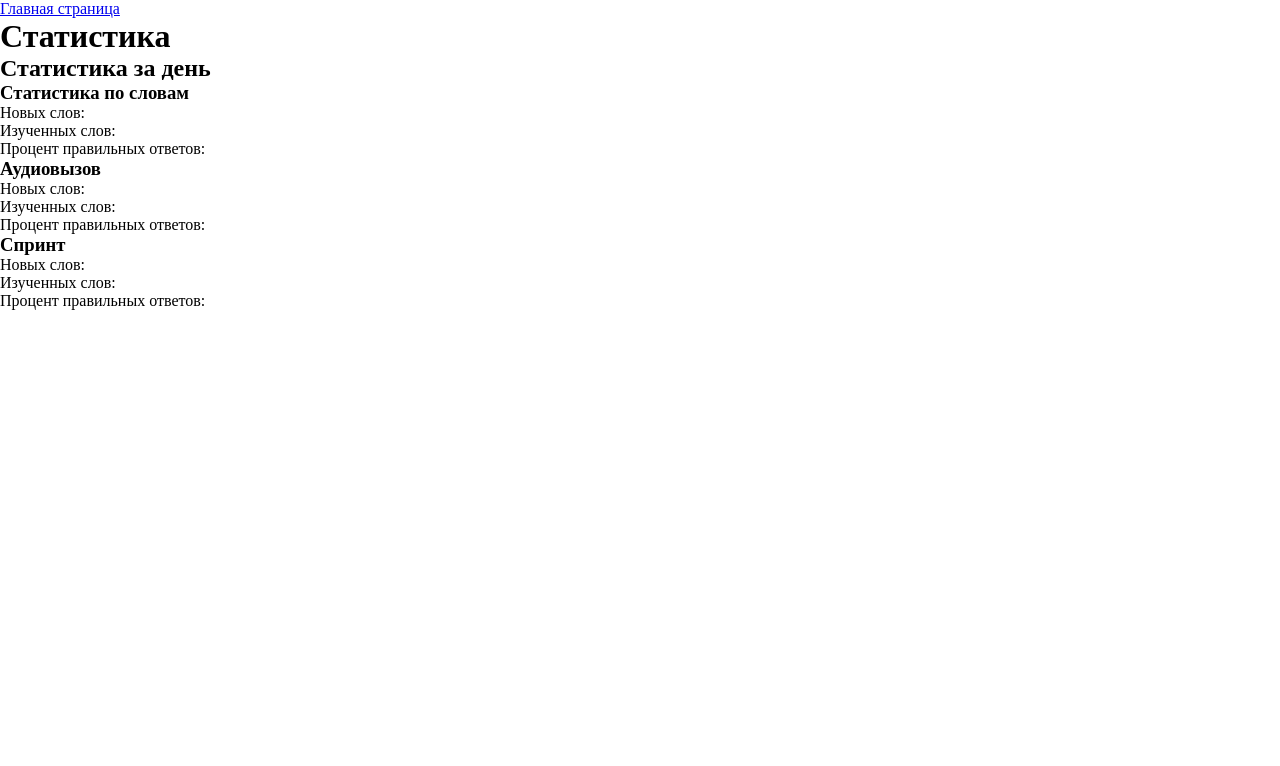
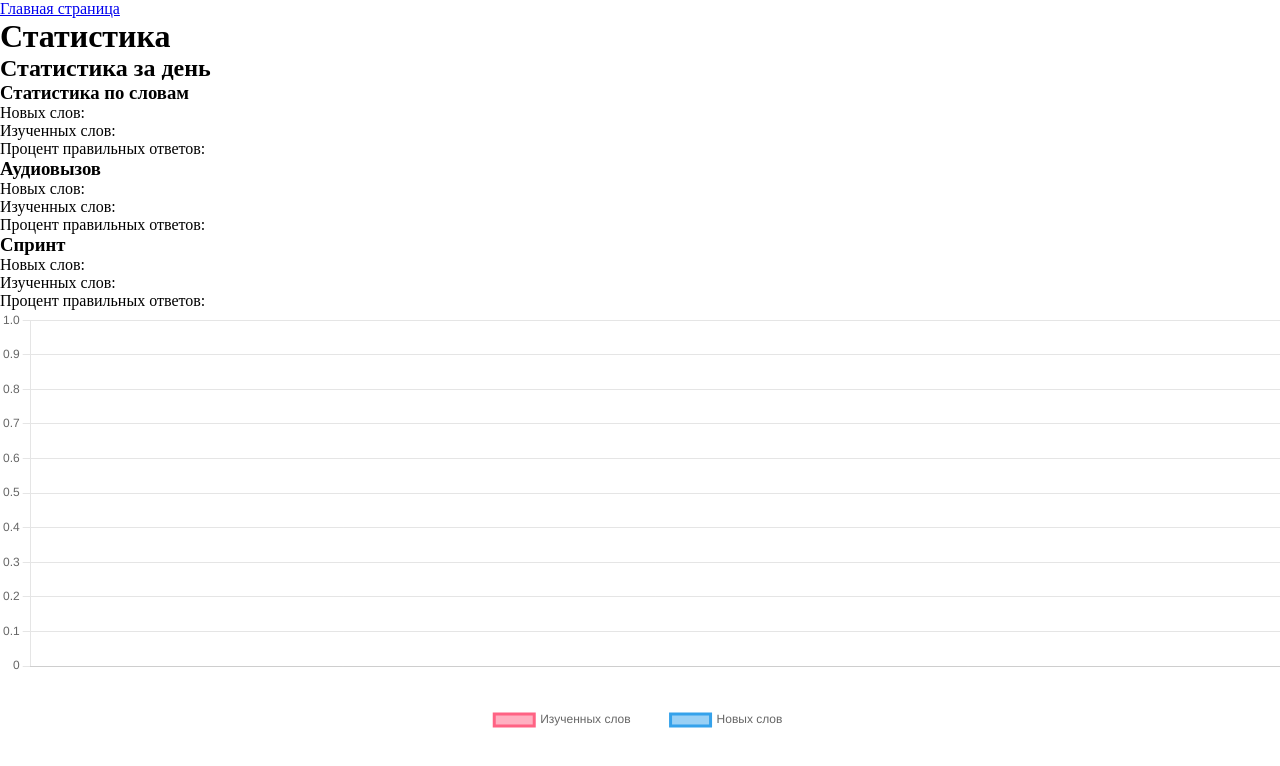
Before and after one commit to anaya-che/rslang, a React (Create React App) app: page /statistics in a window 1280 px wide. Shown: the top 766 px of the page. Built offline with nearby package versions, Linux system fonts and the light colour scheme.

Commit message:
feat: add long-term statistics diagrams

```diff
--- a/package.json
+++ b/package.json
@@ -13,9 +13,11 @@
     "@types/react-dom": "^17.0.11",
     "@types/react-router-dom": "^5.3.3",
     "axios": "^0.25.0",
+    "chart.js": "^3.7.1",
     "mobx": "^6.3.13",
     "mobx-react-lite": "^3.2.3",
     "react": "^17.0.2",
+    "react-chartjs-2": "^4.0.1",
     "react-dom": "^17.0.2",
     "react-router-dom": "^5.3.0",
     "react-scripts": "5.0.0",
--- /dev/null
+++ b/src/modules/statistics/components/long-term-statistics/chart.tsx
@@ -0,0 +1,89 @@
+import React from "react";
+import {
+  Chart as ChartJS,
+  CategoryScale,
+  LinearScale,
+  PointElement,
+  LineElement,
+  Title,
+  Tooltip,
+  Legend,
+} from 'chart.js';
+import { Line } from "react-chartjs-2";
+import { observer } from "mobx-react-lite";
+import { statisticsState } from '../../../../store/statistics-state';
+import { toJS } from "mobx";
+
+ChartJS.register(
+  CategoryScale,
+  LinearScale,
+  PointElement,
+  LineElement,
+  Title,
+  Tooltip,
+  Legend
+);
+
+export const Chart = observer(() => {
+
+  let date_regex = /^\d{2}\/\d{2}\/\d{4}$/ ;
+  let myobj = toJS(statisticsState.statistics)
+  let learnedWords = []
+  let newWords = []
+  let dates: Array<string> = []
+  var keys = Object.keys(myobj);
+  for (var i = 0; i < keys.length; ++i) {
+    let asd = myobj[keys[i]]['audiocall'].learnedWordsId.length + myobj[keys[i]]['sprint'].learnedWordsId.length
+    let sec = myobj[keys[i]]['audiocall'].newWords + myobj[keys[i]]['sprint'].newWords
+    newWords.push(sec)
+    learnedWords.push(asd)
+  }
+
+  Object.keys(myobj).forEach(key => {
+    if (date_regex.test(key)) {
+      dates.push(key)
+    }
+  })
+
+  const lineChartData = {
+    labels: dates,
+    datasets: [
+      {
+        data: newWords,
+        label: "Изученных слов",
+        borderColor: "rgb(255, 99, 132)",
+        backgroundColor: 'rgba(255, 99, 132, 0.5)',
+        fill: true,
+        lineTension: 0
+      },
+      {
+        data: learnedWords,
+        label: "Новых слов ",
+        borderColor: 'rgb(53, 162, 235)',
+        backgroundColor: 'rgba(53, 162, 235, 0.5)',
+        fill: true,
+        lineTension: 0
+      }
+    ]
+  };
+
+  return (
+    <Line
+    data={lineChartData}
+    options={{
+      responsive: true,
+      maintainAspectRatio: true,
+      aspectRatio: 3,
+       plugins: {
+          legend: {
+           display: true,
+               position:'bottom',
+               labels:{
+                  padding: 40
+               },
+            },
+          },
+       }}
+    />
+  );
+})
--- /dev/null
+++ b/src/modules/statistics/components/long-term-statistics/long-term-statistics.tsx
@@ -0,0 +1,10 @@
+import React, { Component } from "react";
+import { Chart } from "./chart";
+
+export const LongTermState: React.FC = (data) => {
+  return (
+    <Chart />
+  );
+};
+
+export default LongTermState;
--- a/src/modules/statistics/statistics-page.tsx
+++ b/src/modules/statistics/statistics-page.tsx
@@ -2,6 +2,7 @@ import { observer } from 'mobx-react-lite';
 import { Link } from 'react-router-dom';
 import { statisticsState } from '../../store/statistics-state';
 import { AudiocallStat, SprintStat, WordsStat } from './components';
+import LongTermState from './components/long-term-statistics/long-term-statistics';
 import style from './statistics.module.scss';
 
 export const StatisticsPage = observer(() => {
@@ -15,6 +16,7 @@ export const StatisticsPage = observer(() => {
       <WordsStat data={statisticsState.todayWordsStatistics} />
       <AudiocallStat data={statisticsState.todayAudiocallStatistics} />
       <SprintStat data={statisticsState.todaySprintStatistics} />
+      <LongTermState />
     </div>
   );
 });
--- a/src/store/audiocall-state.ts
+++ b/src/store/audiocall-state.ts
@@ -6,7 +6,7 @@ import { IaudiocallStat } from '../utils/interfaces/audiocall';
 import { textbookState, userState } from '../store/index';
 import { playAnswerAudio } from '../utils/audiocall-helpers';
 import { userWordsStore } from './words-store'
-import { getUserAggregatedWords } from '../api';
+import { getUserAggregatedWords, updateStatistics } from '../api';
 import { statisticsState } from './statistics-state';
 import { getLearnedWords } from '../utils/statistics-helpers/learned-words';
 import { isNewWord } from '../utils/statistics-helpers/new-words';
@@ -224,13 +224,13 @@ export const audiocallState: IaudiocallStat = observable({
     audiocallState.isStarted = true
   }),
 
-  setStart: action(() => {
+  setStart: action(async () => {
   audiocallState.seriesCounter = []
    audiocallState.isStarted = true
    if (audiocallState.counterConditionValue > 1) {
     audiocallState.getNextWords()
     audiocallState.getWordAudio(audiocallState.words[audiocallState.answersArr[audiocallState.randomAnsw]].audio)
-  }
+   }
   }),
 
   getWordAudio: action( (url: string) => {
```
Also changed, not shown: 1 other file (tests, documents, lock files or other folders).
